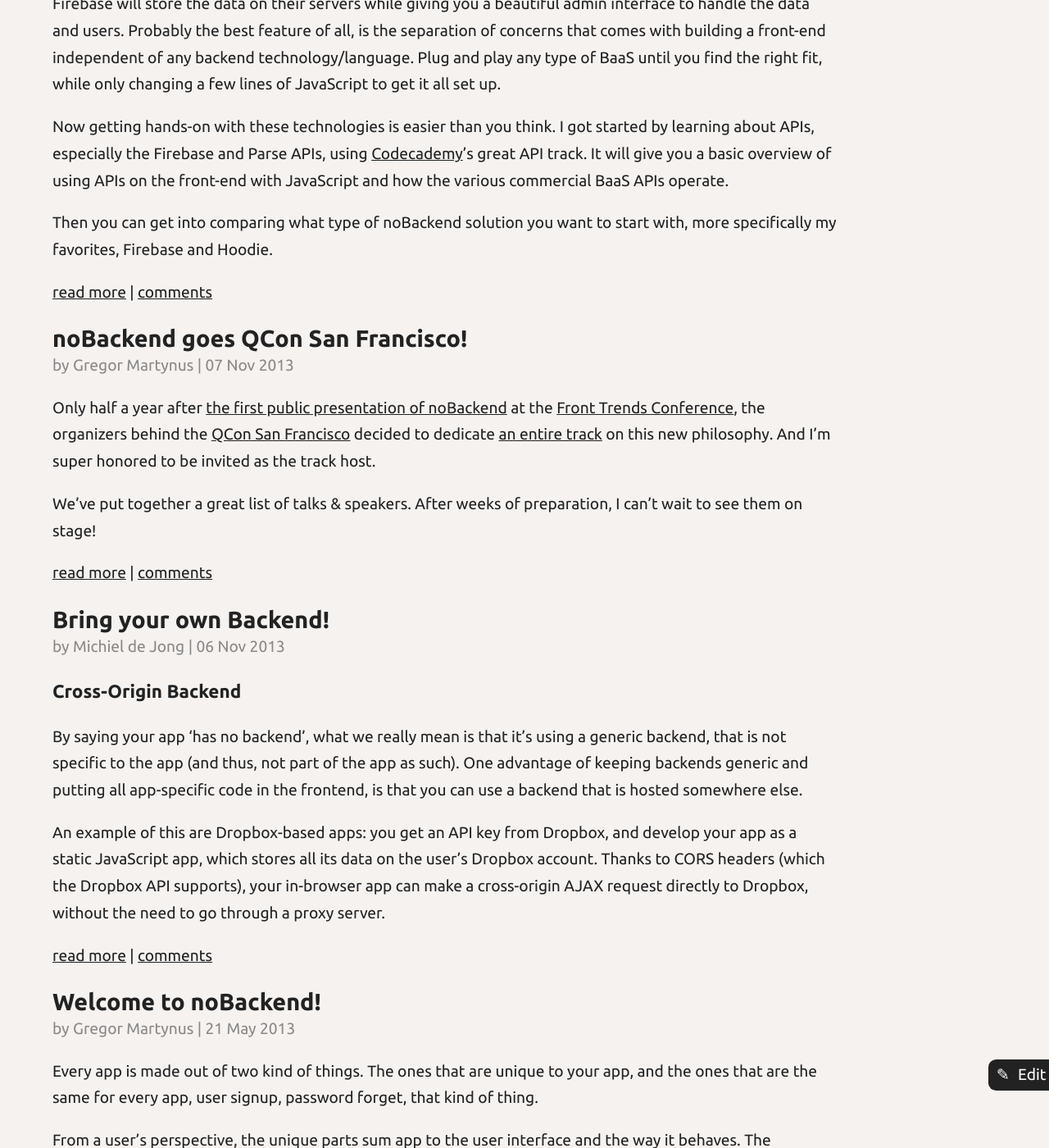
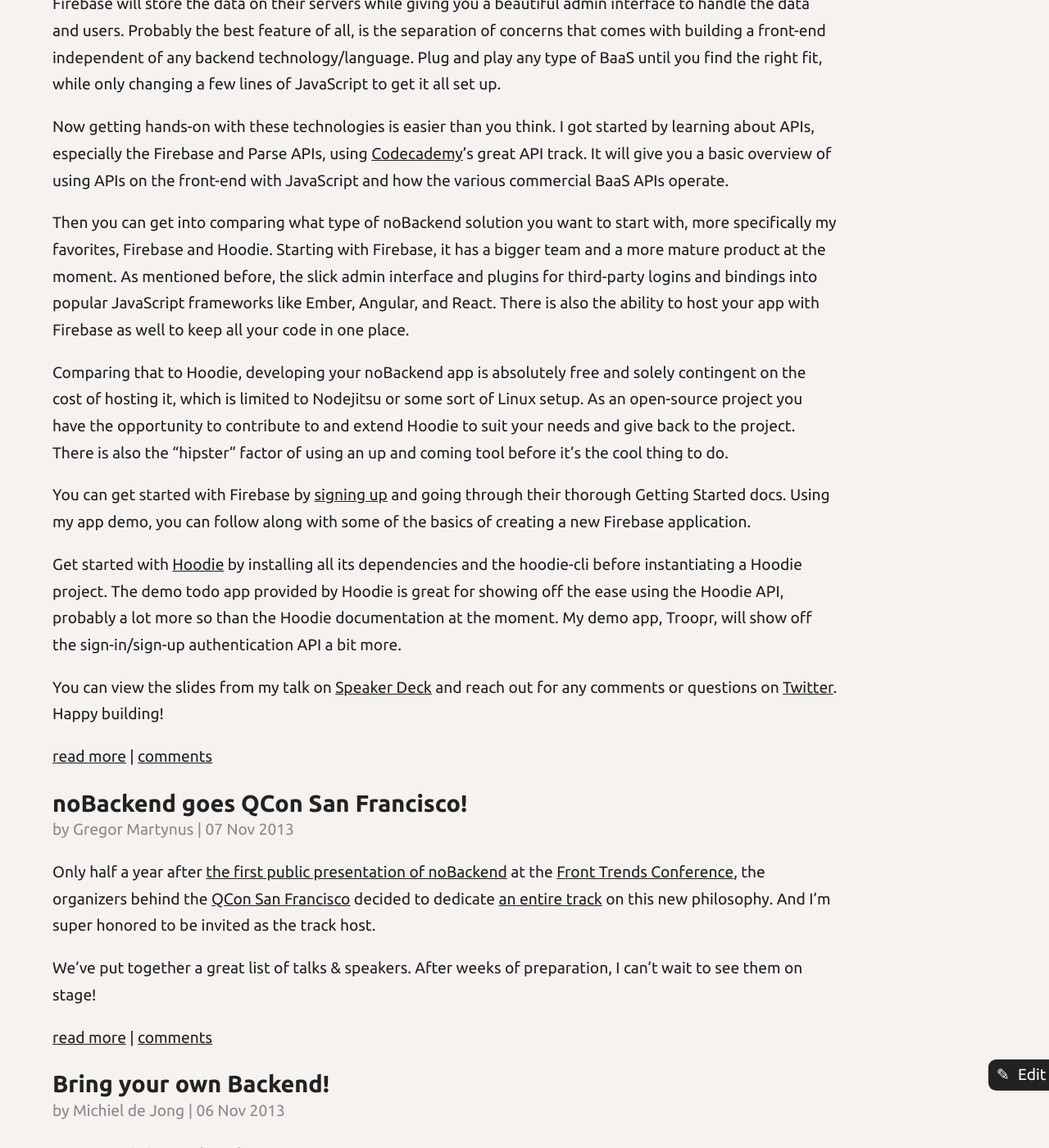
Before and after one commit to noBackend/nobackend.org, a Jekyll site: the page built from blog.html, in a window 1280 px wide and 1400 px high, scrolled down 1131 px. Shown: the whole window at 82% size. Built offline with Jekyll 4.4.1, drawn with Linux system fonts in a browser that asks for light colours; comment, search, counter and statistics services are not loaded.

Commit message:
finished article about getting started with nobackend

```diff
--- a/_posts/2014-05-01-getting-started-with-noBackend.md
+++ b/_posts/2014-05-01-getting-started-with-noBackend.md
@@ -17,4 +17,12 @@
 
 Now getting hands-on with these technologies is easier than you think. I got started by learning about APIs, especially the Firebase and Parse APIs, using [Codecademy](http://www.codecademy.com/tracks/apis)'s great API track. It will give you a basic overview of using APIs on the front-end with JavaScript and how the various commercial BaaS APIs operate.
 
-Then you can get into comparing what type of noBackend solution you want to start with, more specifically my favorites, Firebase and Hoodie.
+Then you can get into comparing what type of noBackend solution you want to start with, more specifically my favorites, Firebase and Hoodie. Starting with Firebase, it has a bigger team and a more mature product at the moment. As mentioned before, the slick admin interface and plugins for third-party logins and bindings into popular JavaScript frameworks like Ember, Angular, and React. There is also the ability to host your app with Firebase as well to keep all your code in one place.
+
+Comparing that to Hoodie, developing your noBackend app is absolutely free and solely contingent on the cost of hosting it, which is limited to Nodejitsu or some sort of Linux setup. As an open-source project you have the opportunity to contribute to and extend Hoodie to suit your needs and give back to the project. There is also the "hipster" factor of using an up and coming tool before it's the cool thing to do.
+
+You can get started with Firebase by [signing up](https://www.firebase.com/signup/) and going through their thorough Getting Started docs. Using my app demo, you can follow along with some of the basics of creating a new Firebase application.
+
+Get started with [Hoodie](http://hood.ie/#installation) by installing all its dependencies and the hoodie-cli before instantiating a Hoodie project. The demo todo app provided by Hoodie is great for showing off the ease using the Hoodie API, probably a lot more so than the Hoodie documentation at the moment. My demo app, Troopr, will show off the sign-in/sign-up authentication API a bit more.
+
+You can view the slides from my talk on [Speaker Deck](https://speakerdeck.com/hipsterbrown/figuring-out-front-end-driven-apps) and reach out for any comments or questions on [Twitter](https://twitter.com/hipsterbrown). Happy building!
```
